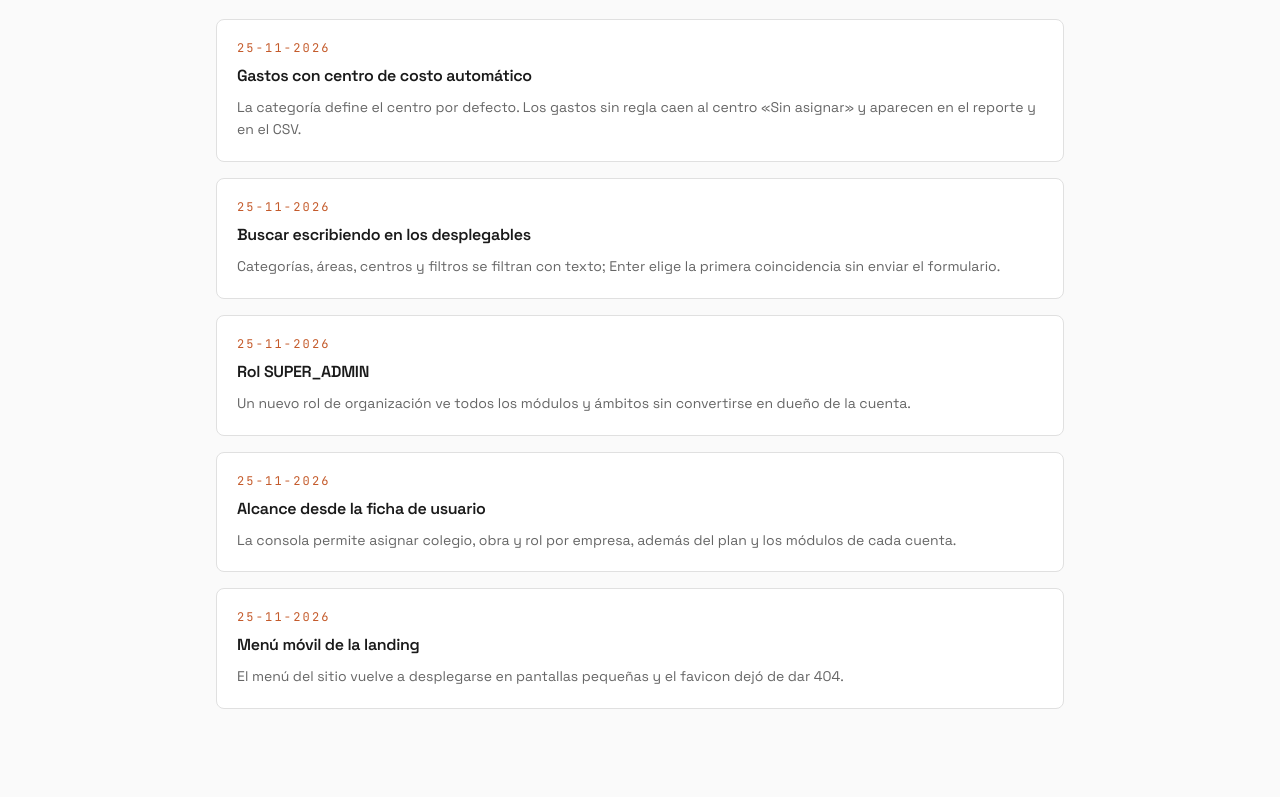
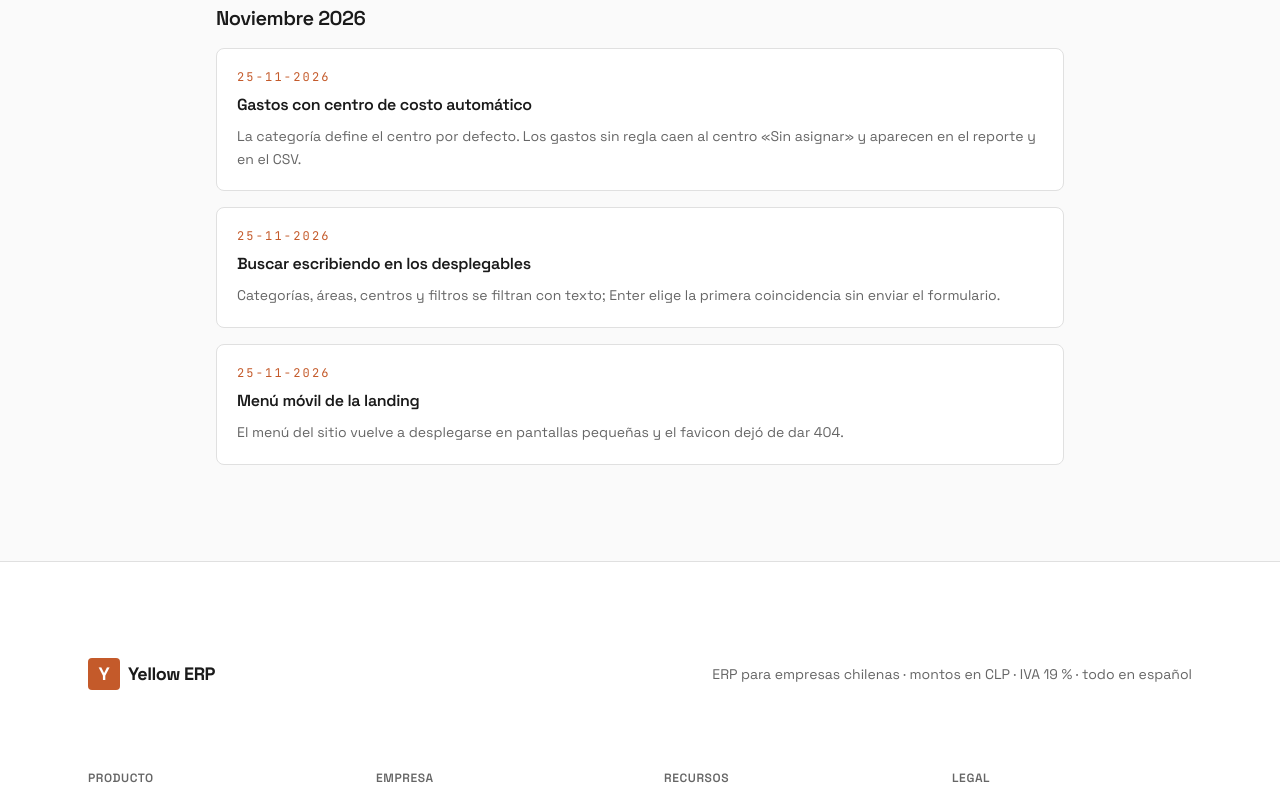
Before and after one commit to fvnks/faenaexpress, a Next.js app: page /changelog in a window 1280 px wide. Shown: the part 485-1282 px from the top of the page. Built offline with nearby package versions, Linux system fonts and the light colour scheme.

Commit message:
chore(changelog): quitar cambios con datos sensibles
Se eliminan las entradas sobre roles, permisos, fichas de usuario, planes y modulos. El changelog solo muestra mejoras visibles para quien usa el servicio.

```diff
--- a/src/app/changelog/page.tsx
+++ b/src/app/changelog/page.tsx
@@ -5,7 +5,7 @@ import { LegalPage, LegalSection } from "@/components/landing/legal-page";
 export const metadata: Metadata = {
   title: "Changelog — Yellow ERP",
   description:
-    "Cambios recientes de Yellow ERP: centros de costo, búsqueda en desplegables, roles y consola de administración.",
+    "Cambios recientes de Yellow ERP: centros de costo, búsqueda en desplegables y mejoras visibles de la interfaz.",
 };
 
 const cambios = [
@@ -21,16 +21,6 @@ const cambios = [
   },
   {
     fecha: "25-11-2026",
-    titulo: "Rol SUPER_ADMIN",
-    texto: "Un nuevo rol de organización ve todos los módulos y ámbitos sin convertirse en dueño de la cuenta.",
-  },
-  {
-    fecha: "25-11-2026",
-    titulo: "Alcance desde la ficha de usuario",
-    texto: "La consola permite asignar colegio, obra y rol por empresa, además del plan y los módulos de cada cuenta.",
-  },
-  {
-    fecha: "25-11-2026",
     titulo: "Menú móvil de la landing",
     texto: "El menú del sitio vuelve a desplegarse en pantallas pequeñas y el favicon dejó de dar 404.",
   },
@@ -42,7 +32,7 @@ export default function ChangelogPage() {
       index="Recursos"
       label="Changelog"
       title="Changelog"
-      description="Registro de los cambios que afectan a quienes usan el servicio todos los días. Las correcciones internas no aparecen aquí."
+      description="Registro de los cambios que afectan a quienes usan el servicio todos los días. Publicamos solo mejoras visibles: no incluimos detalles de cuentas, permisos ni información de clientes."
     >
       <LegalSection title="Noviembre 2026">
         <ul className="space-y-4">
```
